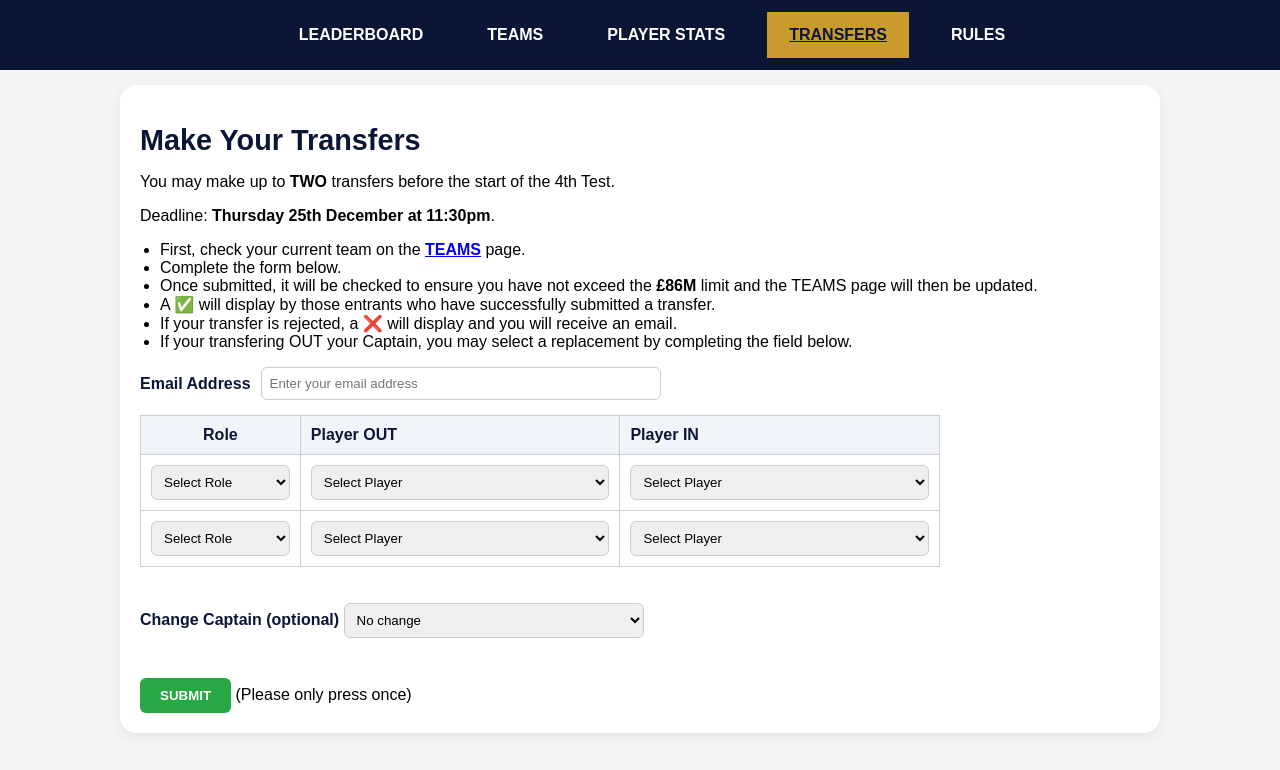
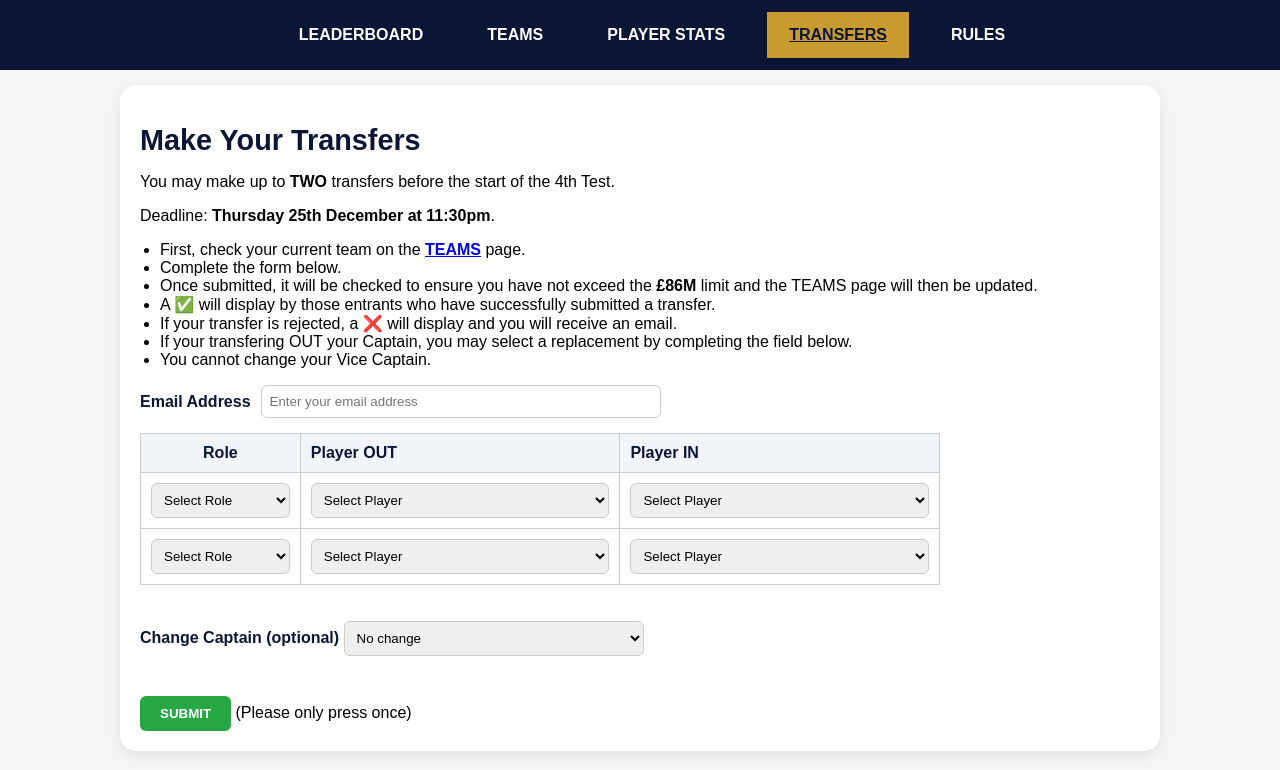
Before and after one commit to sunburycricket/fantasy-ashes, a plain HTML site: page transfers.html in a window 1280 px wide. Shown: the part 70-840 px from the top of the page. Drawn offline with Linux system fonts and the light colour scheme.

Commit message:
Update transfers.html

```diff
--- a/transfers.html
+++ b/transfers.html
@@ -154,6 +154,7 @@
     <li>A ✅ will display by those entrants who have successfully submitted a transfer.</li>
     <li>If your transfer is rejected, a ❌ will display and you will receive an email.</li>
     <li>If your transfering OUT your Captain, you may select a replacement by completing the field below.</li>
+    <li>You cannot change your Vice Captain.</li>
   </ul>
 
 <div class="email-row">
```
